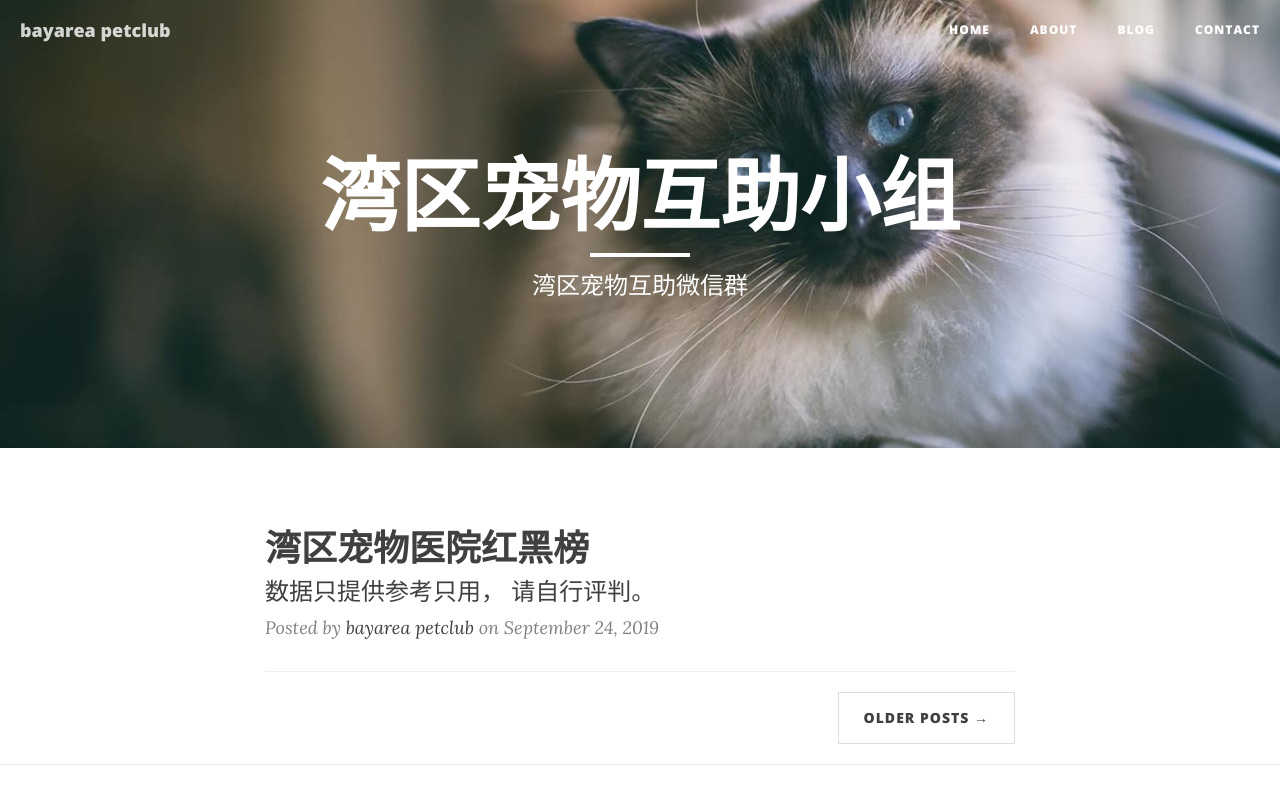
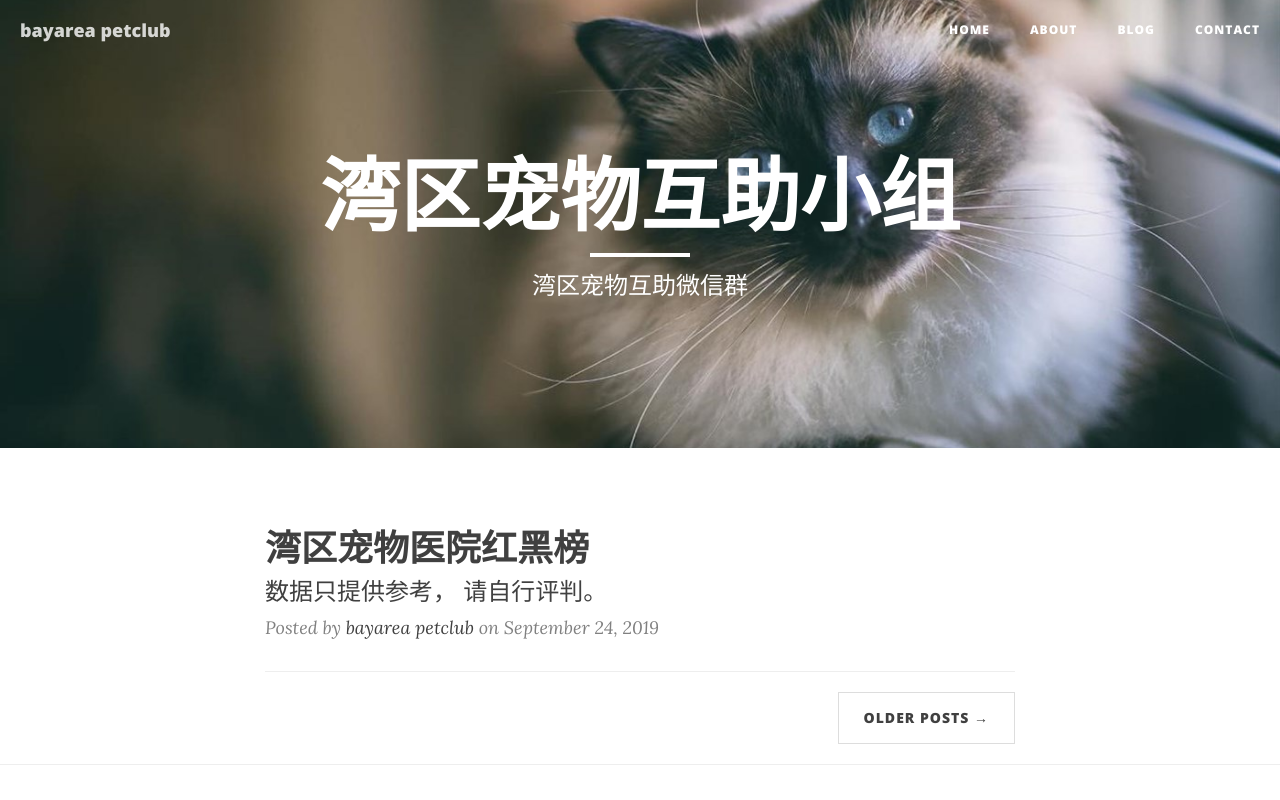
Before and after one commit to ruxiz2020/petclub, a plain HTML site: page docs/index.html in a window 1280 px wide. Shown: the top 800 px of the page. Drawn offline with nearby package versions, Linux system fonts and the light colour scheme.

Commit message:
minor change

```diff
--- a/docs/index.html
+++ b/docs/index.html
@@ -95,7 +95,7 @@
                             湾区宠物医院红黑榜
                         </h2>
                         <h3 class="post-subtitle">
-                            数据只提供参考只用， 请自行评判。
+                            数据只提供参考， 请自行评判。
                         </h3>
                     </a>
                     <p class="post-meta">Posted by <a href="#">bayarea petclub</a> on September 24, 2019</p>
```
Also changed, not shown: docs/post.html (+1 -1 lines).
